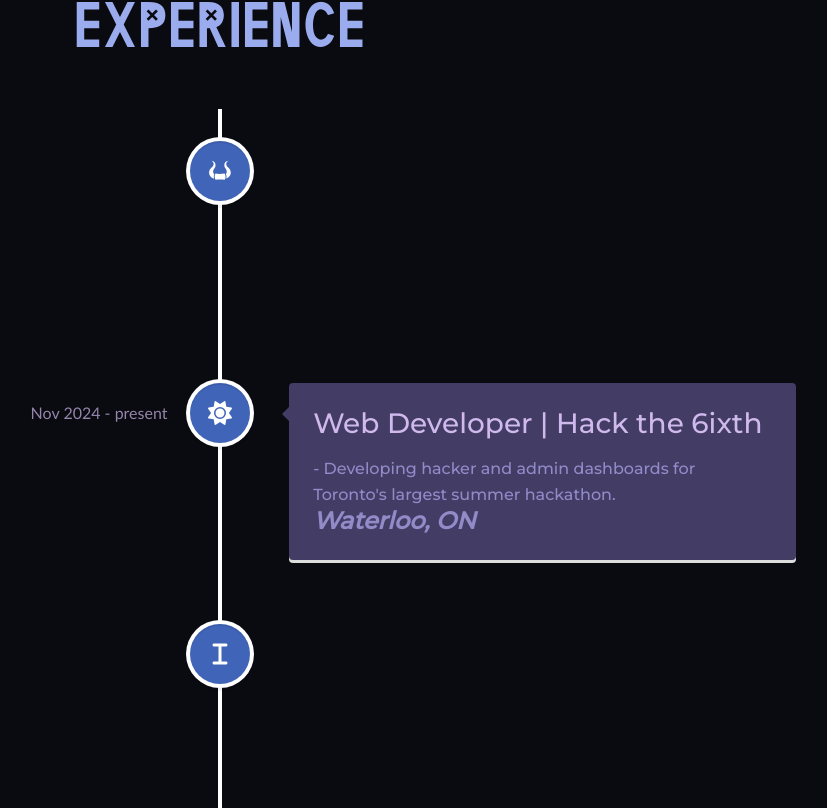
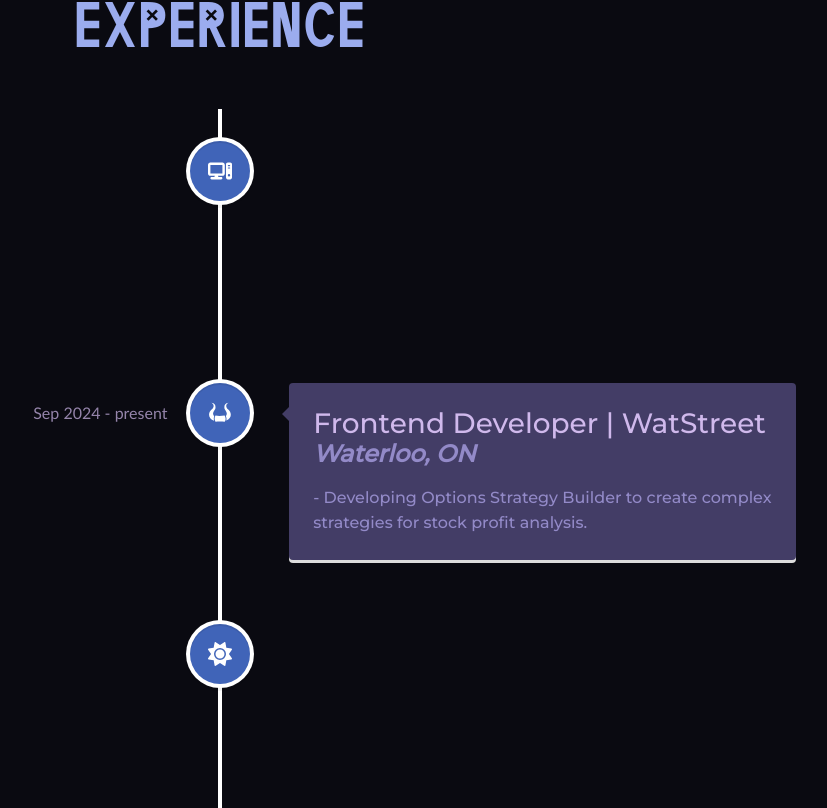
Before and after one commit to asyf16/Aurora-s-Website, a React (Create React App) app: page / in a window 1280 px wide. Shown: the part 1512-2320 px from the top of the page, without its empty margins (420-1247 px from the left). Built offline with nearby package versions, Linux system fonts and the light colour scheme.

Commit message:
experiences

```diff
--- a/src/components/Footer.js
+++ b/src/components/Footer.js
@@ -12,7 +12,7 @@
       <div className='footer-container'>
           <section className="social-media">
               <div className="social-media-wrap">
-                  <small className='website-rights'>Aurora Shi © 2024</small>
+                  <small className='website-rights'>Aurora Shi © 2025</small>
                   <div className="social-icons">
                       <a className="social-icon-link email" href = "mailto: Aurorashi16@gmail.com">
                       <FontAwesomeIcon icon={faEnvelope} />
--- a/src/components/Timeline.js
+++ b/src/components/Timeline.js
@@ -13,12 +13,31 @@
 import { faMountain } from "@fortawesome/free-solid-svg-icons";
 import { faSun } from "@fortawesome/free-solid-svg-icons";
 import { GiBullHorns } from "react-icons/gi";
+import { FaComputer } from "react-icons/fa6";
+
 
 function Timeline() {
   return (
     <section className="timelinecontainer">
       <h1>Experience</h1>
       <VerticalTimeline lineColor={"white"}>
+        <VerticalTimelineElement
+          dateClassName="datecolor"
+          className="vertical-timeline-element--work"
+          contentStyle={{ background: "#433d66" }}
+          contentArrowStyle={{ borderRight: "7px solid  #433d66" }}
+          date="Jan 2025 - present"
+          iconStyle={{ background: "#4064b8", color: "#fff" }}
+          icon={<FaComputer />}
+        >
+          <h3 className="vertical-timeline-element-title">
+            Software Engineer | Bloomberg
+          </h3>
+          <h4 className="vertical-timeline-element-subtitle">New York, NY</h4>
+          <p>
+            - Contributing to the Engineering Subscriptions and Growth team.
+          </p>
+        </VerticalTimelineElement>
 
         <VerticalTimelineElement
           dateClassName="datecolor"
@@ -32,10 +51,11 @@
           <h3 className="vertical-timeline-element-title">
             Frontend Developer | WatStreet
           </h3>
+          <h4 className="vertical-timeline-element-subtitle">Waterloo, ON</h4>
           <p>
-            - Developing Options Strategy Builder to create complex strategies for stock profit analysis.
+            - Developing Options Strategy Builder to create complex strategies
+            for stock profit analysis.
           </p>
-          <h4 className="vertical-timeline-element-subtitle">Waterloo, ON</h4>
         </VerticalTimelineElement>
 
         <VerticalTimelineElement
@@ -50,10 +70,11 @@
           <h3 className="vertical-timeline-element-title">
             Web Developer | Hack the 6ixth
           </h3>
+          <h4 className="vertical-timeline-element-subtitle">Waterloo, ON</h4>
           <p>
-            - Developing hacker and admin dashboards for Toronto's largest summer hackathon.
+            - Developing hacker and admin dashboards for Toronto's largest
+            summer hackathon.
           </p>
-          <h4 className="vertical-timeline-element-subtitle">Waterloo, ON</h4>
         </VerticalTimelineElement>
 
         <VerticalTimelineElement
@@ -101,7 +122,7 @@
           </p>
         </VerticalTimelineElement>
 
-        <VerticalTimelineElement
+        {/* <VerticalTimelineElement
           dateClassName="datecolor"
           className="vertical-timeline-element--work"
           contentStyle={{ background: "#433d66" }}
@@ -146,7 +167,7 @@
             threats
           </p>
           <p>- Placed in the top 2.5% out of 3000+ teams</p>
-        </VerticalTimelineElement>
+        </VerticalTimelineElement> */}
       </VerticalTimeline>
     </section>
   );
```
